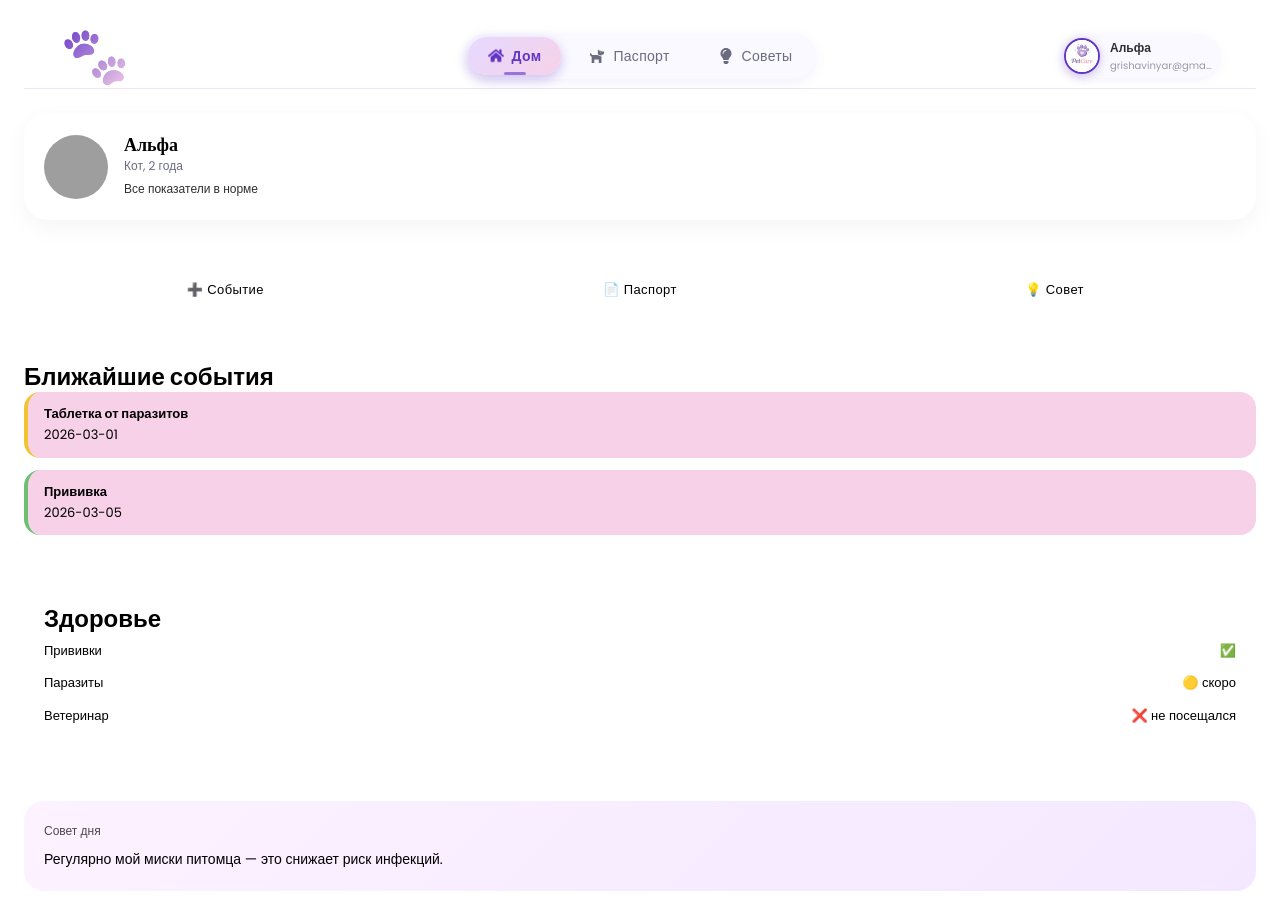
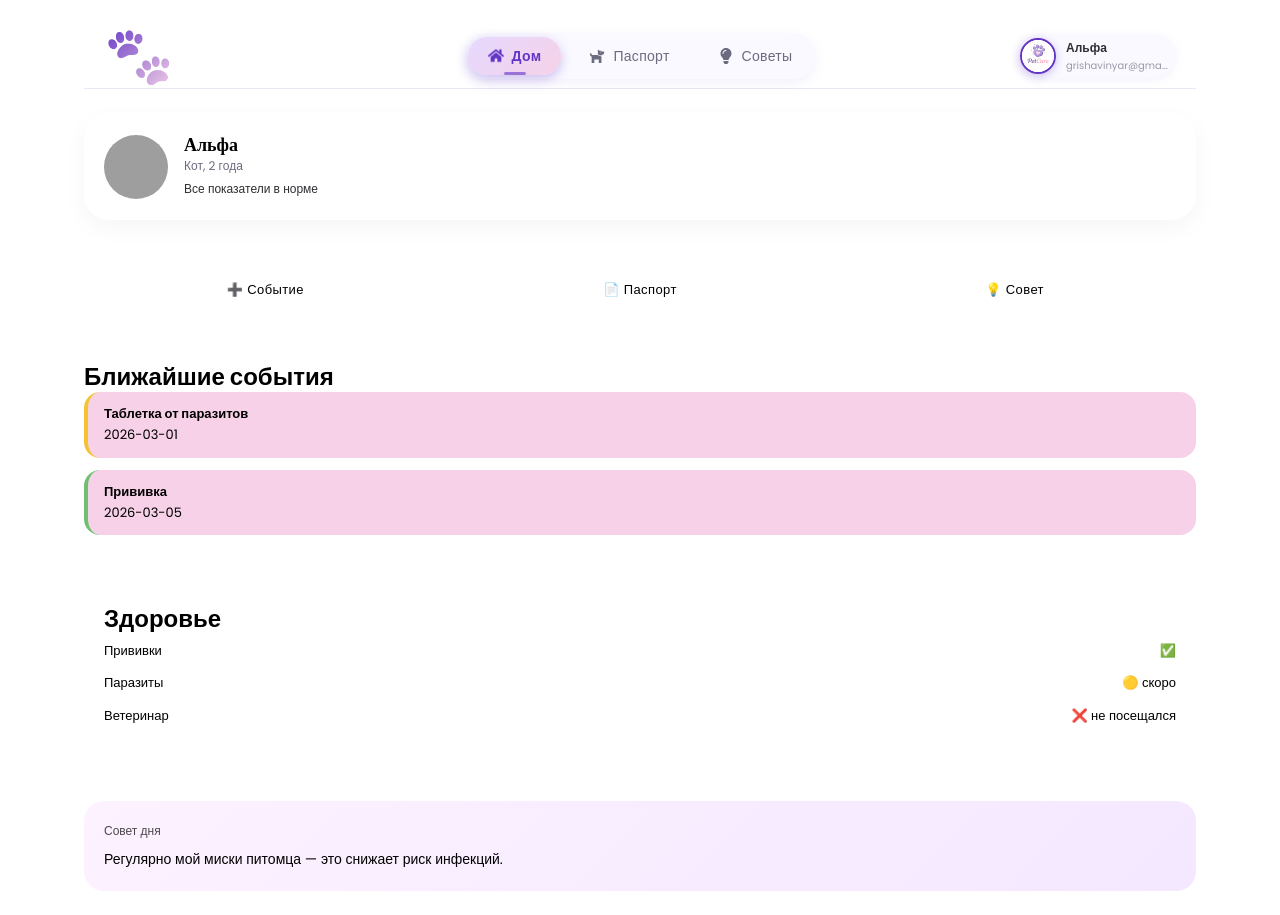
Before and after one commit to Grisha55/PetCare, a React (Vite) app: page / in a window 1280 px wide. Built offline with nearby package versions, Linux system fonts and the light colour scheme; grey boxes are pictures that could not be loaded.

Commit message:
Created router config

```diff
--- a/src/app/App.tsx
+++ b/src/app/App.tsx
@@ -1,4 +1,4 @@
-import AppRouter from './providers/router/ui/AppRouter'
+import { AppRouter } from '../shared/config/routeConfig/AppRouter'
 import './styles/index.scss';
 
 function App() {
--- a/src/app/providers/router/ui/AppRouter.tsx
+++ /dev/null
@@ -1,16 +0,0 @@
-import { Suspense } from 'react'
-import { Route, Routes } from 'react-router-dom'
-import { MainPage } from '../../../../pages/MainPage'
-
-
-const AppRouter = () => {
-	return (
-		<Suspense fallback={<div>Loading...</div>}>
-			<Routes>
-				<Route path='/' element={<MainPage />} />
-			</Routes>
-		</Suspense>
-	)
-}
-
-export default AppRouter
--- a/src/pages/MainPage/ui/MainPage.tsx
+++ b/src/pages/MainPage/ui/MainPage.tsx
@@ -1,13 +1,14 @@
-import cls from './MainPage.module.scss'
-import { DailyTip } from '../../../widgets/daily-tip'
-import { HealthStatus } from '../../../widgets/health-status'
-import { Navbar } from '../../../widgets/navbar'
-import { PetSummary } from '../../../widgets/pet-summary'
-import { QuickActions } from '../../../widgets/quick-actions'
-import { UpcomingEvents } from '../../../widgets/upcoming-events'
+import { DailyTip } from '../../../widgets/daily-tip';
+import { HealthStatus } from '../../../widgets/health-status';
+import { Navbar } from '../../../widgets/navbar';
+import { PetSummary } from '../../../widgets/pet-summary';
+import { QuickActions } from '../../../widgets/quick-actions';
+import { UpcomingEvents } from '../../../widgets/upcoming-events';
+import cls from './MainPage.module.scss';
 
 const MainPage = () => {
 	return (
+		<div className="container">
 			<main className={cls.page}>
 				<Navbar />
 				<PetSummary />
@@ -16,7 +17,8 @@ const MainPage = () => {
 				<HealthStatus />
 				<DailyTip />
 			</main>
-	)
-}
+		</div>
+	);
+};
 
-export default MainPage
+export default MainPage;
--- /dev/null
+++ b/src/shared/config/routeConfig/AppRouter.tsx
@@ -0,0 +1,10 @@
+import { Routes, Route } from 'react-router-dom'
+import { routeConfig } from './routeConfig'
+
+export const AppRouter = () => (
+	<Routes>
+		{Object.values(routeConfig).map(({ path, component: Component }) => (
+			<Route key={path} path={path} element={<Component />} />
+		))}
+	</Routes>
+)
--- /dev/null
+++ b/src/shared/config/routeConfig/routeConfig.ts
@@ -0,0 +1,18 @@
+import type { ComponentType } from 'react'
+import { MainPage } from '../../../pages/MainPage'
+
+export interface AppRoute {
+	path: string
+	component: ComponentType
+}
+
+export const routeConfig: Record<string, AppRoute> = {
+	main: {
+		path: '/',
+		component: MainPage,
+	},
+	// passport: {
+	// 	path: '/passport',
+	// 	component: () => <div>Паспорт</div>,
+	// },
+}
```
Also changed, not shown: src/app/providers/router/index.ts (deleted). Lines whose indentation alone changed are shown as unchanged.
